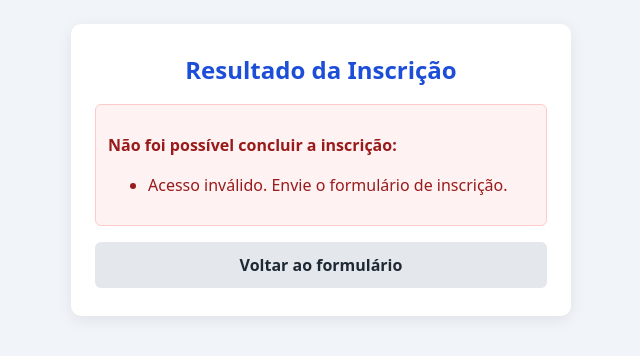
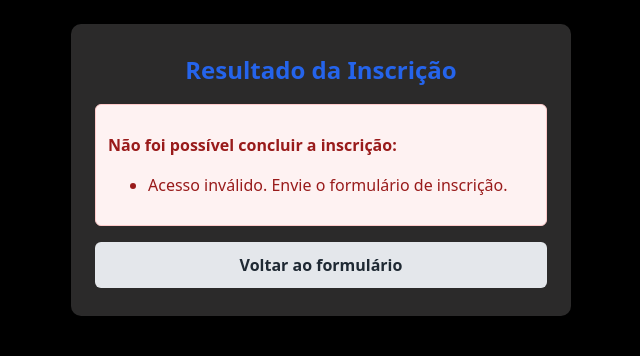
Before and after one commit to mnssmrtns/catalogo-cursos, a PHP site: page /inscricao-cursos/resultado.php in a window 1280 px wide. Shown: the top 356 px of the page, without its empty margins (319-959 px from the left). Run offline with PHP 8.4, Linux system fonts and the light colour scheme.

Commit message:
changes on styles and directory revision

```diff
--- a/inscricao-cursos/assets/css/style.css
+++ b/assets/css/style.css
@@ -4,15 +4,15 @@ body {
     margin: 0;
     padding: 24px 16px;
     font-family: system-ui, -apple-system, "Segoe UI", Roboto, sans-serif;
-    background: #f1f4f8;
-    color: #1f2933;
+    background: #000000;
+    color: white;
     line-height: 1.5;
 }
 
 .container {
     max-width: 500px;
     margin: 0 auto;
-    background: #fff;
+    background: #2b2a2a;
     padding: 28px 24px;
     border-radius: 10px;
     box-shadow: 0 4px 16px rgba(0, 0, 0, 0.08);
@@ -22,7 +22,7 @@ h1 {
     margin-top: 0;
     font-size: 1.5rem;
     text-align: center;
-    color: #1d4ed8;
+    color: #2564eb;
 }
 
 .campo { margin-bottom: 16px; }
--- a/inscricao-cursos/index.php
+++ b/index.html
@@ -35,6 +35,8 @@
                     <option value="Python">Python</option>
                     <option value="JavaScript">JavaScript</option>
                     <option value="Java">Java</option>
+                    <option value="Golang">Golang</option>
+                    <option value="Rust">Rust</option>
                 </select>
             </div>
 
```
Also changed, not shown: assets/js/script.js (renamed from inscricao-cursos/assets/js/script.js), inscricao-cursos/README.md (deleted), resultado.php (renamed from inscricao-cursos/resultado.php).
